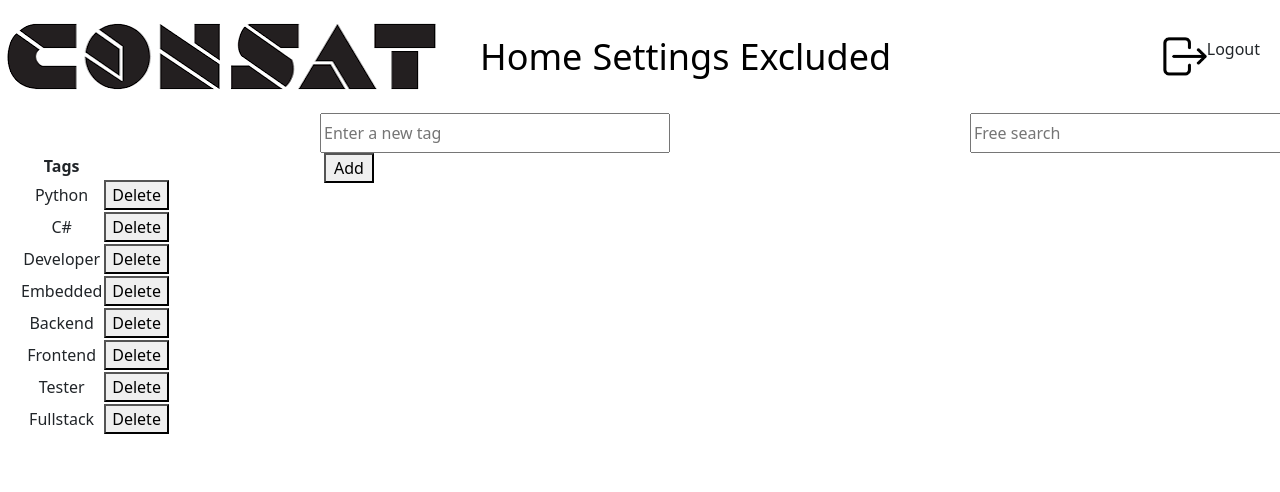
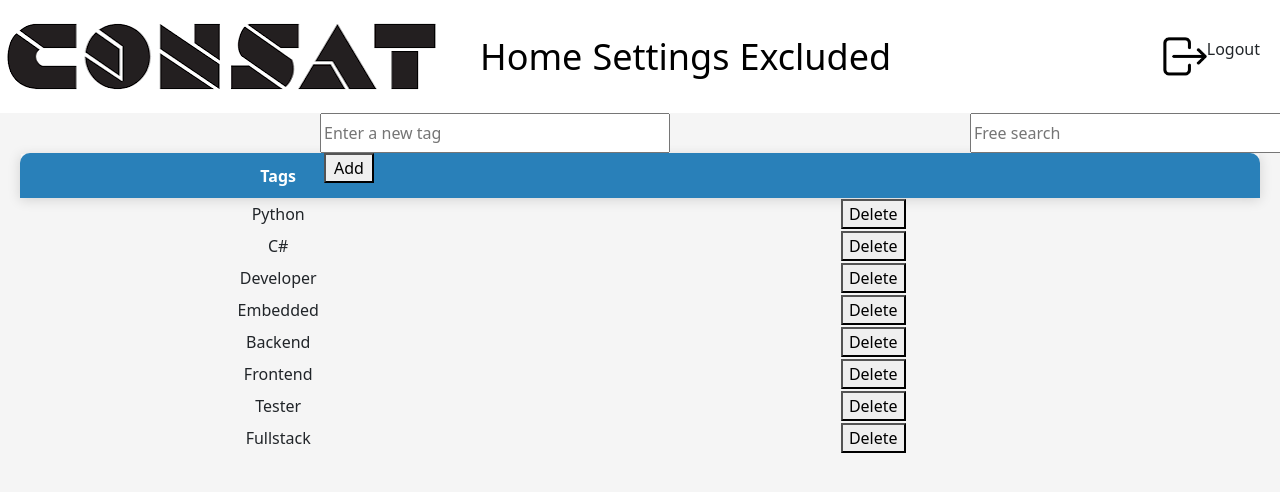
Before and after one commit to Vellethe/LIA, a React (Create React App) app in the folder React/ClientApp/: page /settings in a window 1280 px wide. Shown: the top 492 px of the page. Built offline with nearby package versions, Linux system fonts and the light colour scheme.

Commit message:
Consat table readded for settings and excluded

```diff
--- a/React/ClientApp/src/components/Table.css
+++ b/React/ClientApp/src/components/Table.css
@@ -80,3 +80,53 @@ input[type="checkbox"] {
     display: block;
     margin: 0 auto;
 }
+
+/*Needed for settings and excluded page, dont remove the css under*/
+
+html, #root {
+    background-color: #F5F5F5;
+}
+
+.name {
+    width: 50%;
+}
+
+.ascending {
+    background-color: red;
+}
+
+.descending {
+    background-color: green;
+}
+
+thead {
+    background-color: #2980b9;
+    box-shadow: 0px 3.01px 12.04px #00000024;
+    height: 45px;
+    width: 100%;
+}
+
+th {
+    color: white;
+}
+
+thead tr th:first-child {
+    border-top-left-radius: 10px;
+}
+
+thead tr th:last-child {
+    border-top-right-radius: 10px;
+}
+
+table .row2:nth-child(even) {
+    background-color: #F5F5F5;
+}
+
+table .row2:nth-child(odd) {
+    background-color: white;
+}
+
+table {
+    height: 2vh;
+    width: 100%;
+}
```
